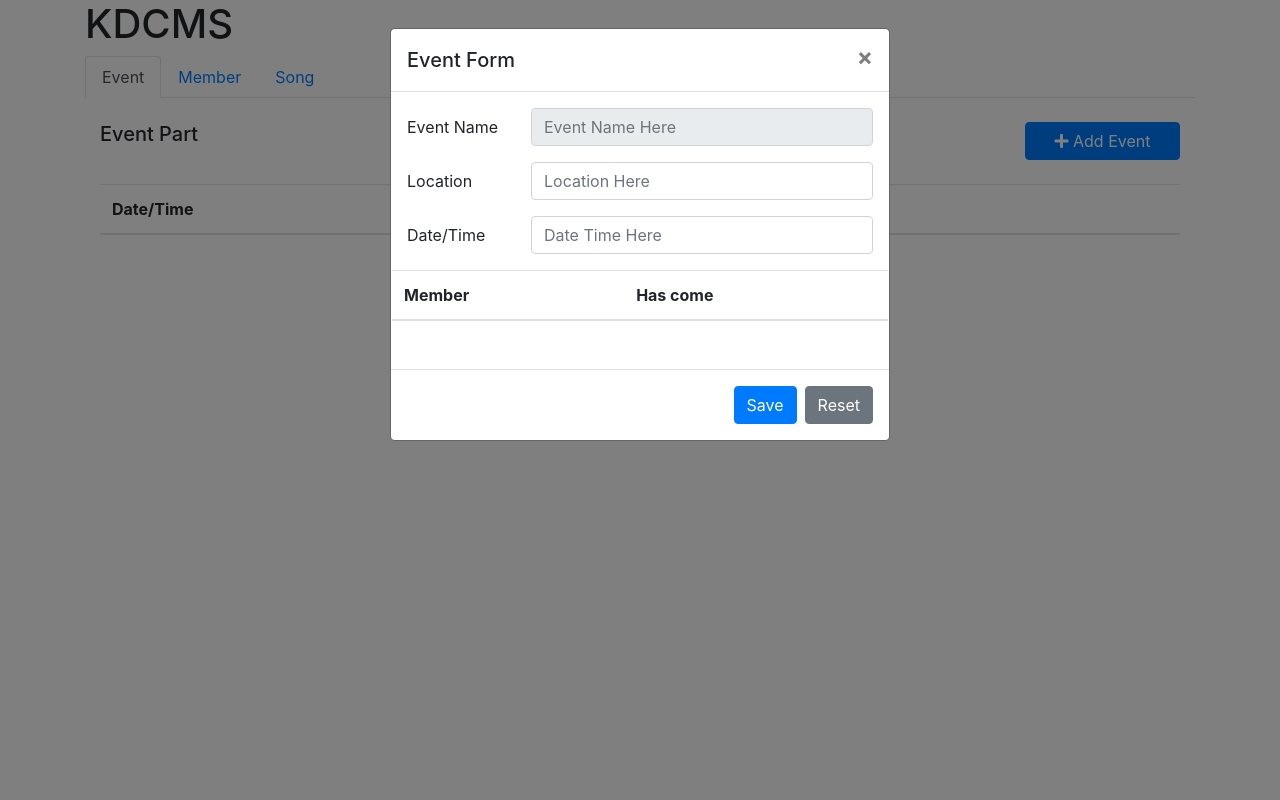
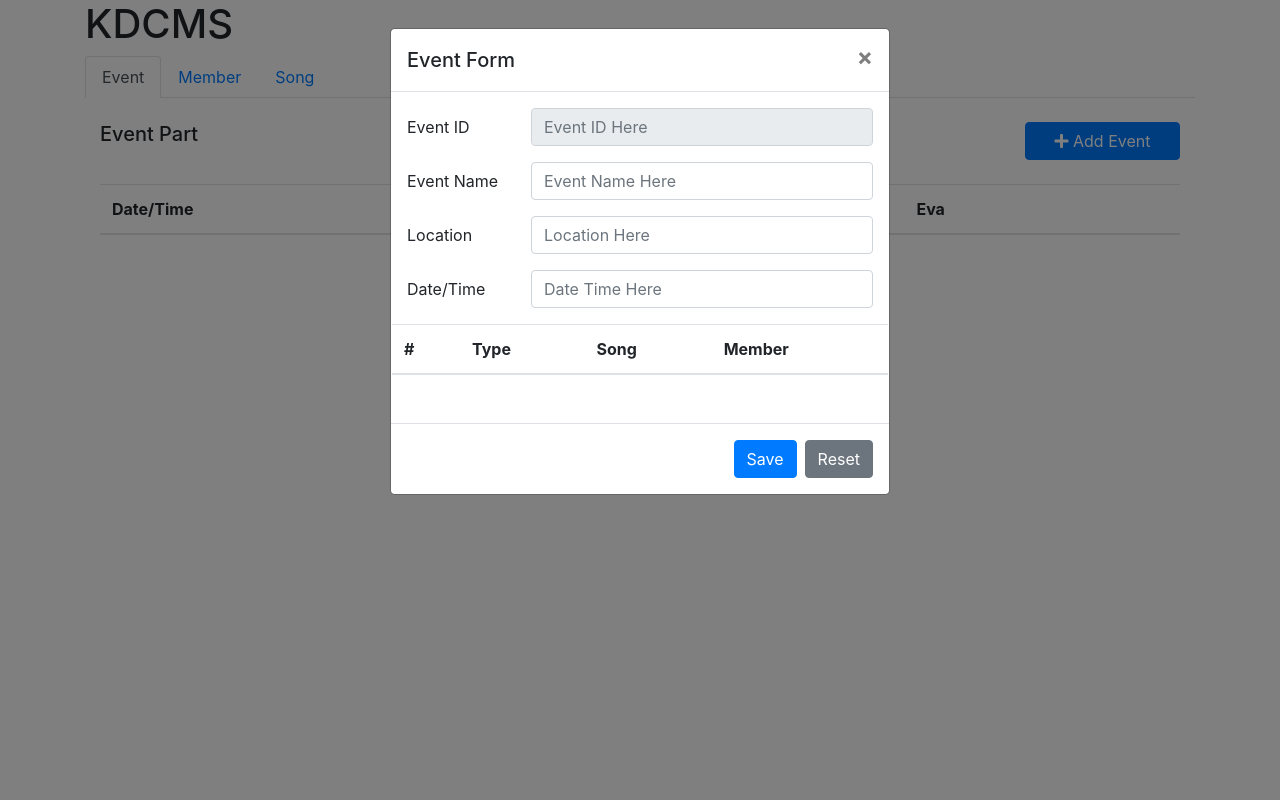
Before and after one commit to kawin7538/KDCMS, a Django app: page / in a window 1280 px wide, after a click on "Add Event". Run offline with Django 3.2, Linux system fonts and the light colour scheme; tables that the repository leaves empty hold one stand-in row (values such as "Sample post"); data that the repository does not hold is empty; some libraries are stand-ins or nearby versions.

Commit message:
Add evaluate_link

```diff
--- a/static/js/event.js
+++ b/static/js/event.js
@@ -16,7 +16,12 @@ function listEvent(){
                 // <td>${i}</td>`;
                 row += `<td><span id="datetime">${s.date_time}</span></td>`;
                 row += `<td><a href="#" id="event_detail${i}" data-toggle="modal" data-target="#eventFormModal">${s.event_name}</a></td>`;
-                // row += `<td><span id="location">${s.location}</span></td>`;
+                row += `<td style="display:none"><span id="location">${s.location}</span></td>`;
+                row += `<td>`;
+                $.each(s.line_item,function(k,v){
+                    row += `<a href='/evaluation/${s.event_id}/${k}'>${k} </a>`;
+                });
+                row += `</td>`;
                 row += `<td><button id="event_delete${i}" class="btn btn-danger" data-toggle="modal" data-target="#deleteSongModal"><i class="fas fa-trash-alt"></i></button</td>`;
                 row += `</tr>`;
                 i++;
--- a/templates/events/_event.html
+++ b/templates/events/_event.html
@@ -12,7 +12,7 @@
                 <!-- <th scope="col">#</th> -->
                 <th scope="col">Date/Time</th>
                 <th scope="col">Event Name</th>
-                <!-- <th scope="col">Location</th> -->
+                <th scope="col">Eva</th>
                 <th scope="col"></th>
             </tr>
         </thead>
@@ -37,9 +37,16 @@
                     <form id="eventForm" method="post">
                         {% csrf_token %}
                     <div class="form-group row">
+                        <label for="event_id" class="col-lg-3 col-form-label">Event ID</label>
+                        <div class="col-lg-9">
+                            <input type="text" name="event_name" class="form-control" id="event_id" placeholder="Event ID Here" readonly>
+                        </div>
+                        <div class="invalid-feedback">Example invalid feedback text</div>
+                    </div>
+                    <div class="form-group row">
                         <label for="event_name" class="col-lg-3 col-form-label">Event Name</label>
                         <div class="col-lg-9">
-                            <input type="text" name="event_name" class="form-control" id="event_name" placeholder="Event Name Here" readonly>
+                            <input type="text" name="event_name" class="form-control" id="event_name" placeholder="Event Name Here">
                         </div>
                         <div class="invalid-feedback">Example invalid feedback text</div>
                     </div>
@@ -59,8 +66,10 @@
                         <table class="table table-border" id="member_check_table">
                             <thead>
                                 <tr>
+                                    <th scope="col">#</th>
+                                    <th scope="col">Type</th>
+                                    <th scope="col">Song</th>
                                     <th scope="col">Member</th>
-                                    <th scope="col">Has come</th>
                                 </tr>
                             </thead>
                             <tbody>
```
Also changed, not shown: events/views.py (line endings or trailing spaces).
